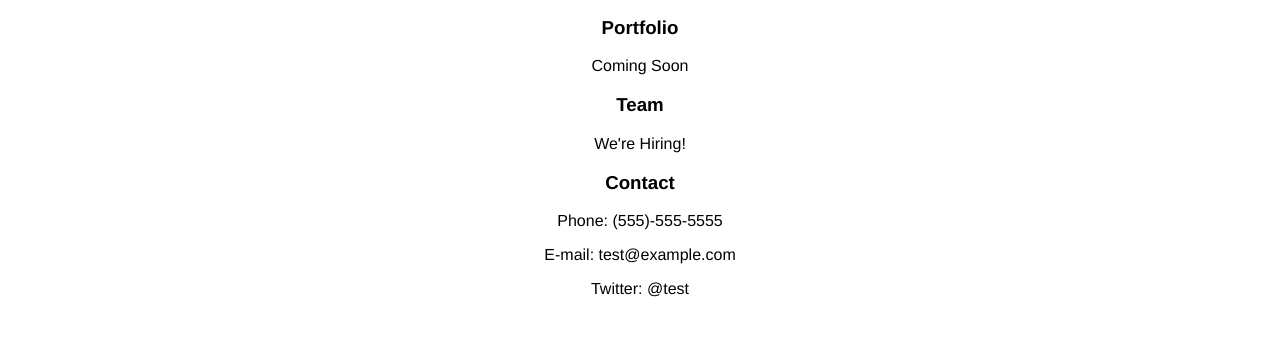
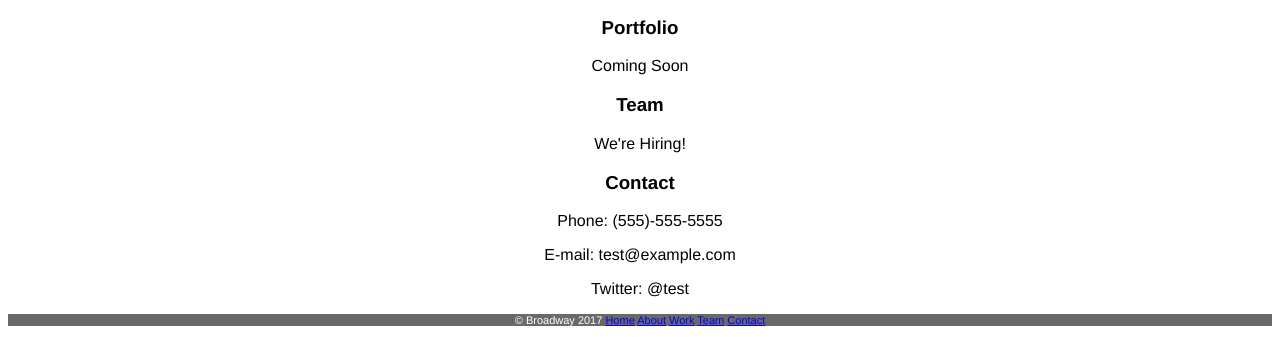
Before and after one commit to archman2017/Broadway, a plain HTML site: page index.html in a window 1280 px wide. Shown: the part 1623-1960 px from the top of the page. Before the commit the page ends 1937 px from the top, so only its background shows below. Drawn offline with Linux system fonts and the light colour scheme.

Commit message:
adding the footer

```diff
--- a/index.html
+++ b/index.html
@@ -54,7 +54,16 @@
         <p>Twitter: @test</p>
       </div>
     </div>
-
+    <div class="footer">
+      <p>
+        © Broadway 2017
+        <a class="btn-nav" href="#">Home</a>
+        <a class="btn-nav" href="#about">About</a>
+        <a class="btn-nav" href="#work">Work</a>
+        <a class="btn-nav" href="#team">Team</a>
+        <a class="btn-nav" href="#contact">Contact</a>
+      </p>
+    </div>
     </div>
     </body>
 </html>
--- a/resources/css/style.css
+++ b/resources/css/style.css
@@ -57,3 +57,13 @@ user agent stylesheet
 div {
     display: block;
 }
+.footer {
+    background-color: dimgray;
+    font-size: 11px;
+    color: white;
+}
+
+user agent stylesheet
+div {
+    display: block;
+}
```
